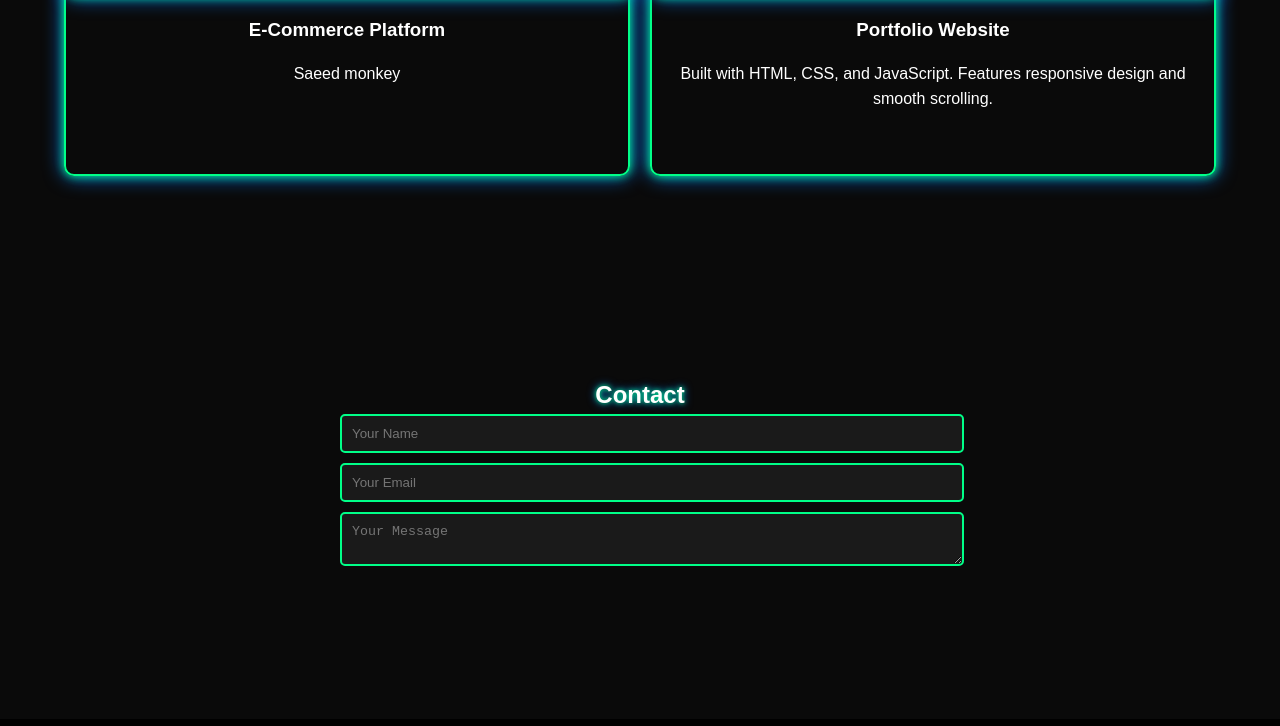
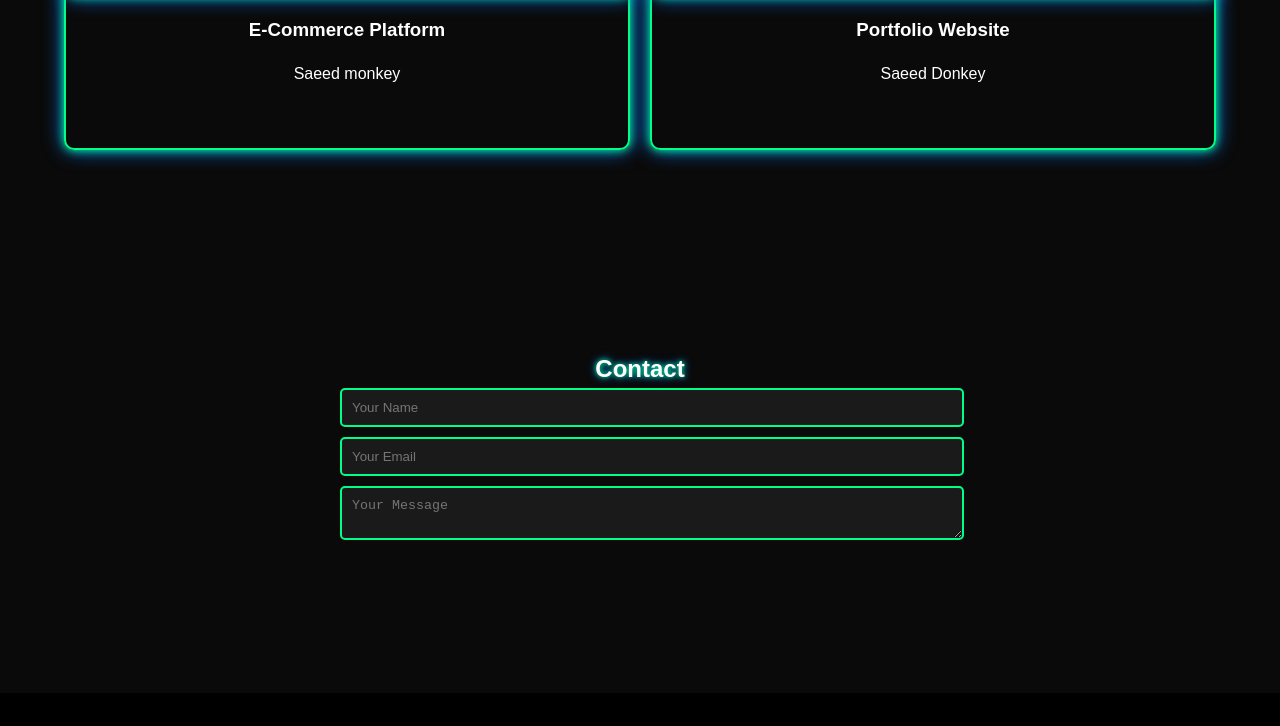
Before and after one commit to Pritom-byte/pritom-byte.github.io, a plain HTML site: page index.html in a window 1280 px wide. Shown: the part 2221-2947 px from the top of the page. Drawn offline with nearby package versions, Linux system fonts and the light colour scheme.

Commit message:
Update index.html

```diff
--- a/index.html
+++ b/index.html
@@ -98,7 +98,7 @@
         <div class="project neon-box">
           <img src="https://www.google.com/url?sa=i&url=https%3A%2F%2Fwww.reddit.com%2Fr%2FShrek%2Fcomments%2F10r07ev%2Fa_donkey_spin_off_what_could_it_be_about_thoughts%2F&psig=AOvVaw2ir550PAZDIIUzSE5JhDao&ust=1738179092554000&source=images&cd=vfe&opi=89978449&ved=0CBQQjRxqFwoTCJifxe2TmYsDFQAAAAAdAAAAABAE" alt="Donkey" class="neon-border">
           <h3>Portfolio Website</h3>
-          <p>Built with HTML, CSS, and JavaScript. Features responsive design and smooth scrolling.</p>
+          <p>Saeed Donkey</p>
           <a href="#" class="btn btn-neon">View Project</a>
         </div>
       </div>
```
